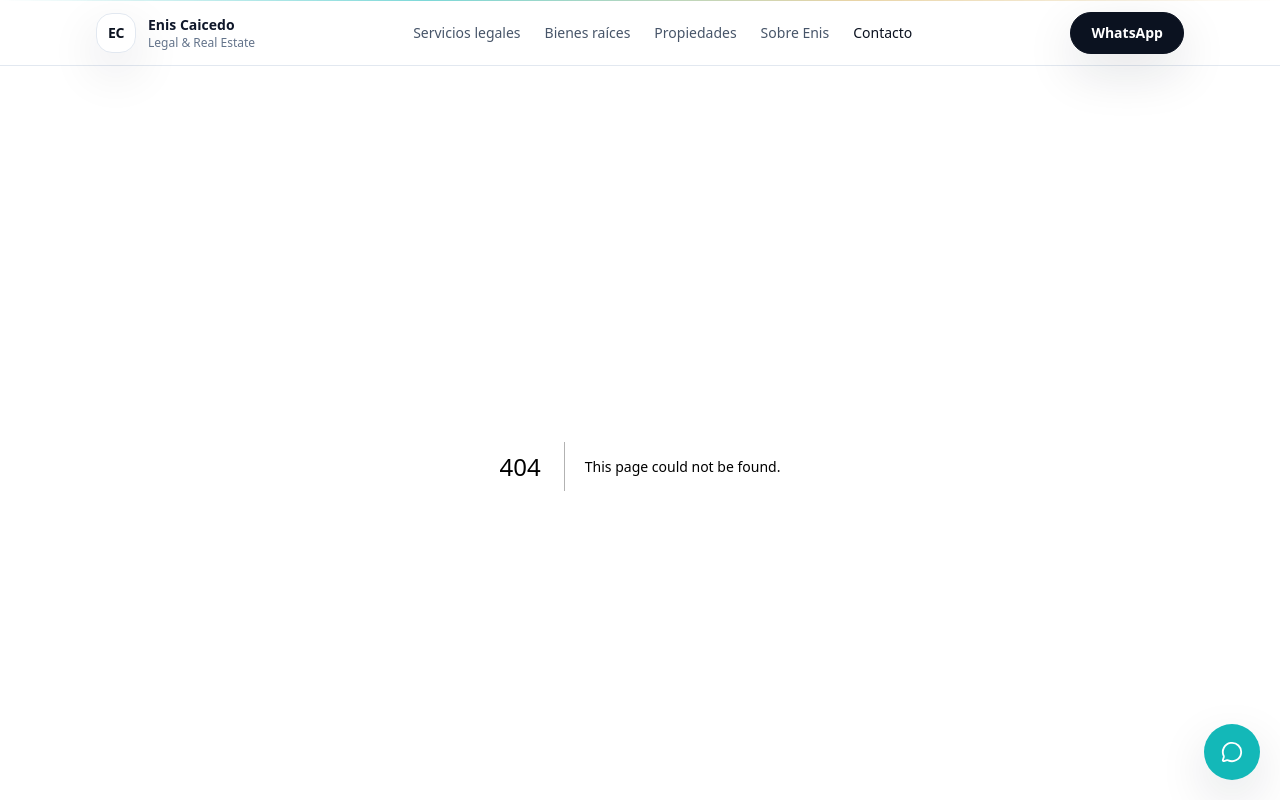
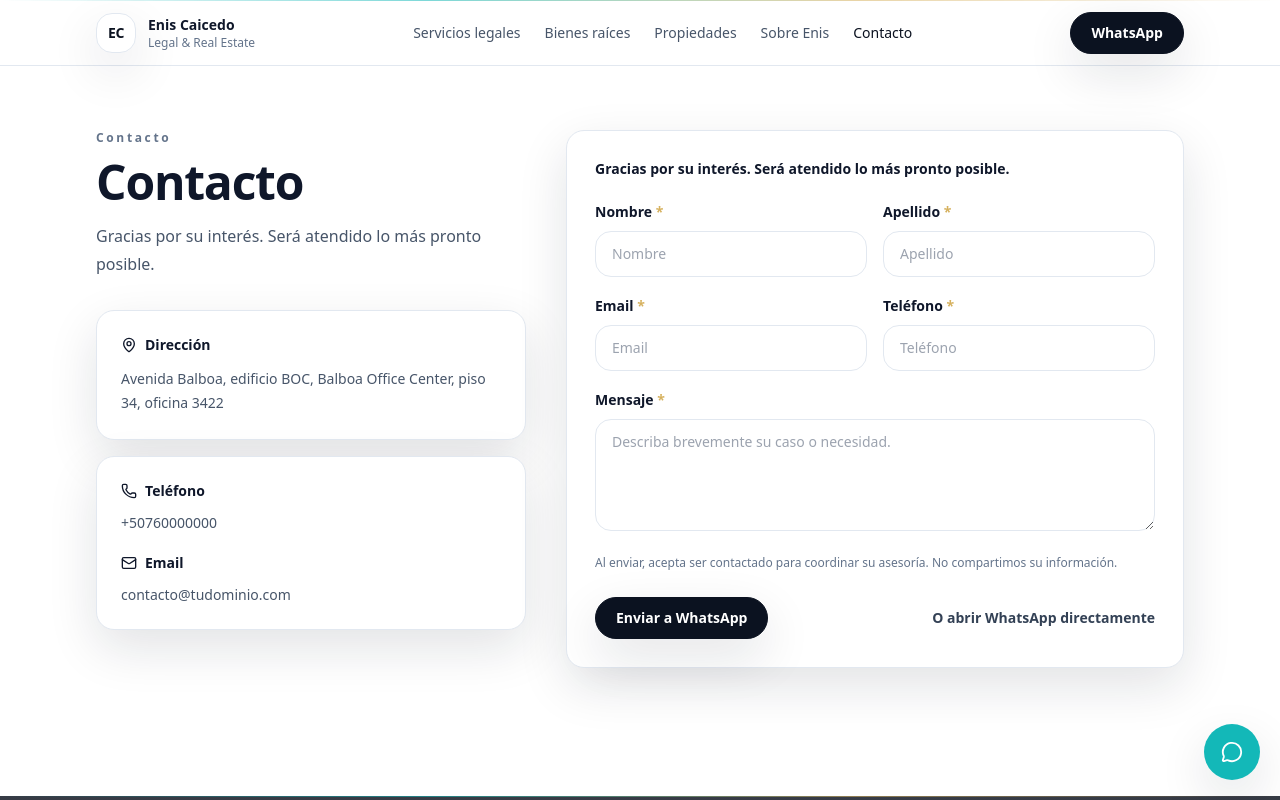
Before and after one commit to lulabtechnology/Enis-caicedo, a Next.js app: page /contacto in a window 1280 px wide. Before the commit this address had no page. Shown: the top 800 px of the page. Built offline with nearby package versions, Linux system fonts and the light colour scheme; grey boxes are pictures that could not be loaded.

Commit message:
Create page.tsx

```diff
--- /dev/null
+++ b/app/contacto/page.tsx
@@ -0,0 +1,45 @@
+import Container from "@/components/ui/Container";
+import ContactForm from "@/components/site/ContactForm";
+import { site, copy } from "@/content/site";
+import { Mail, MapPin, Phone } from "lucide-react";
+
+export default function ContactPage() {
+  return (
+    <section className="py-14 sm:py-16">
+      <Container>
+        <div className="grid gap-10 lg:grid-cols-12 lg:items-start">
+          <div className="lg:col-span-5">
+            <p className="kicker">Contacto</p>
+            <h1 className="h1 mt-3">{copy.contact.headline}</h1>
+            <p className="p mt-4">{copy.contact.lead}</p>
+
+            <div className="mt-8 grid gap-4">
+              <div className="card p-6">
+                <div className="flex items-center gap-2 text-sm font-semibold text-slate-900">
+                  <MapPin size={16} /> Dirección
+                </div>
+                <p className="mt-3 text-sm leading-6 text-slate-600">{site.locationLine}</p>
+              </div>
+
+              <div className="card p-6">
+                <div className="flex items-center gap-2 text-sm font-semibold text-slate-900">
+                  <Phone size={16} /> Teléfono
+                </div>
+                <p className="mt-3 text-sm text-slate-600">{site.phone}</p>
+
+                <div className="mt-5 flex items-center gap-2 text-sm font-semibold text-slate-900">
+                  <Mail size={16} /> Email
+                </div>
+                <p className="mt-3 text-sm text-slate-600">{site.email}</p>
+              </div>
+            </div>
+          </div>
+
+          <div className="lg:col-span-7">
+            <ContactForm subject="Contacto / Agendar cita" />
+          </div>
+        </div>
+      </Container>
+    </section>
+  );
+}
```
